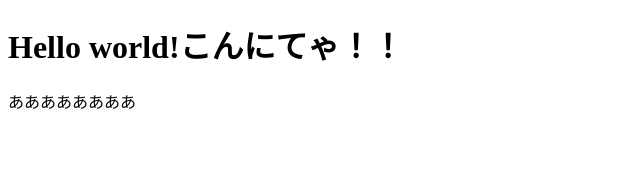
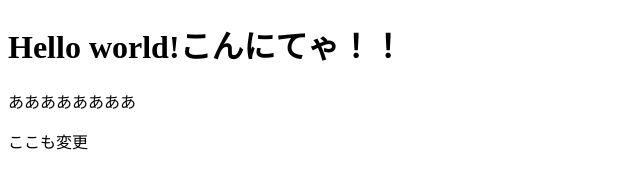
Before and after one commit to hayatosan011623/tech0-practice, a plain HTML site: page index.html in a window 1280 px wide. Shown: the full height of the page, 0-640 px from the left. Drawn offline with Linux system fonts and the light colour scheme.

Commit message:
Update index.html

```diff
--- a/index.html
+++ b/index.html
@@ -9,6 +9,6 @@
 <body>
     <h1>Hello world!こんにてゃ！！</h1>
     <p>ああああああああ</p>
-
+    ここも変更
 </body>
 </html>
```
